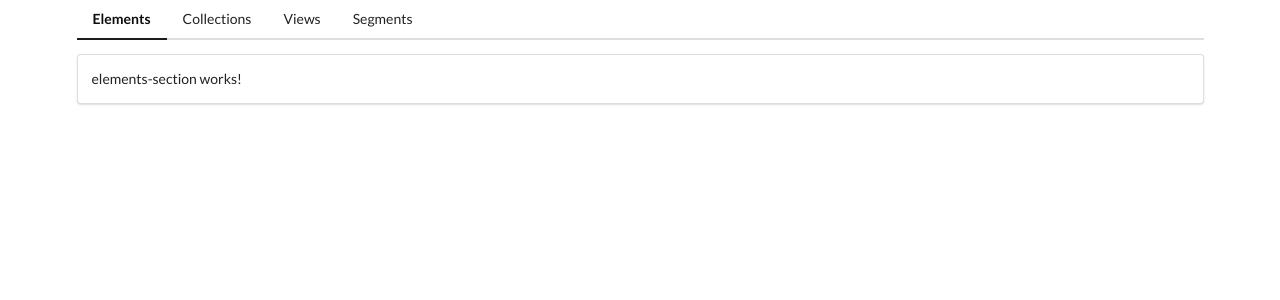
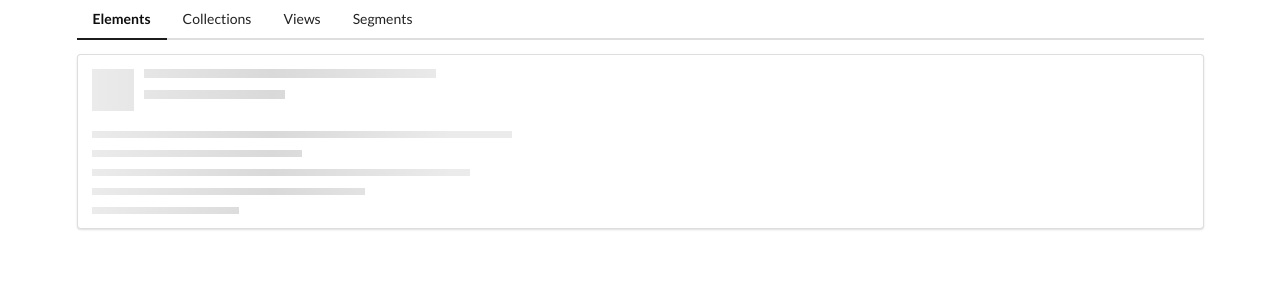
Before and after one commit to tjacker/generic-semantic-ui-site, an Angular app: page /elements in a window 1280 px wide. Shown: the top 300 px of the page. Built offline with nearby package versions, Linux system fonts and the light colour scheme.

Commit message:
creates placeholder component in elements module

```diff
--- a/src/app/elements/elements-section/elements-section.component.html
+++ b/src/app/elements/elements-section/elements-section.component.html
@@ -1 +1 @@
-<p>elements-section works!</p>
+<app-placeholder [header]="true" [lines]="5"></app-placeholder>
--- a/src/app/elements/elements.module.ts
+++ b/src/app/elements/elements.module.ts
@@ -2,9 +2,11 @@ import { CommonModule } from '@angular/common';
 import { NgModule } from '@angular/core';
 import { ElementsRoutingModule } from './elements-routing.module';
 import { ElementsSectionComponent } from './elements-section/elements-section.component';
+import { PlaceholderComponent } from './placeholder/placeholder.component';
+import { TimesDirective } from './times.directive';
 
 @NgModule({
-	declarations: [ElementsSectionComponent],
+	declarations: [ElementsSectionComponent, PlaceholderComponent, TimesDirective],
 	imports: [CommonModule, ElementsRoutingModule],
 	exports: [],
 })
--- /dev/null
+++ b/src/app/elements/placeholder/placeholder.component.html
@@ -0,0 +1,9 @@
+<div class="ui placeholder">
+	<div *ngIf="header" class="image header">
+		<div class="line"></div>
+		<div class="line"></div>
+	</div>
+	<div class="paragraph">
+		<div *appTimes="lines" class="line"></div>
+	</div>
+</div>
--- /dev/null
+++ b/src/app/elements/times.directive.ts
@@ -0,0 +1,19 @@
+import { Directive, Input, TemplateRef, ViewContainerRef } from '@angular/core';
+
+@Directive({
+	selector: '[appTimes]',
+})
+export class TimesDirective {
+	@Input('appTimes') set render(times: number) {
+		this.viewContainerRef.clear();
+
+		for (let i = 0; i < times; i++) {
+			this.viewContainerRef.createEmbeddedView(this.templateRef, {});
+		}
+	}
+
+	constructor(
+		private viewContainerRef: ViewContainerRef,
+		private templateRef: TemplateRef<unknown>
+	) {}
+}
--- a/tsconfig.json
+++ b/tsconfig.json
@@ -6,6 +6,7 @@
 		"outDir": "./dist/out-tsc",
 		"forceConsistentCasingInFileNames": true,
 		"strict": true,
+		"strictPropertyInitialization": false,
 		"noImplicitOverride": true,
 		"noPropertyAccessFromIndexSignature": true,
 		"noImplicitReturns": true,
```
Also changed, not shown: src/app/elements/placeholder/placeholder.component.ts (added, +11 -0 lines), src/app/elements/placeholder/placeholder.component.scss (added).
